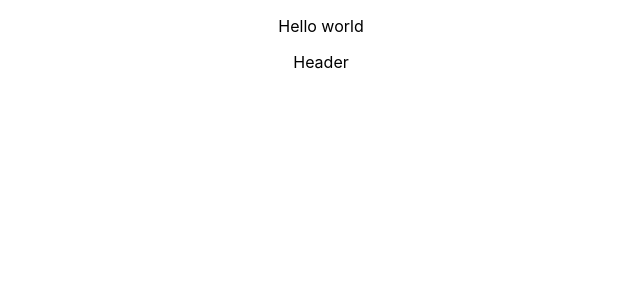
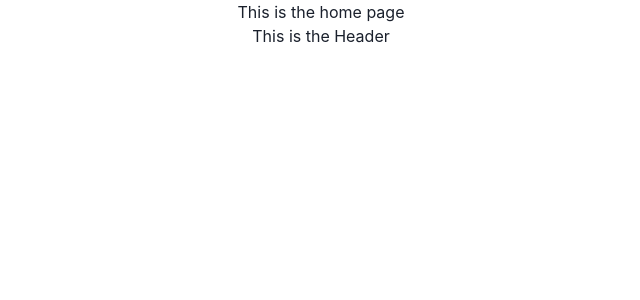
Before and after one commit to ProjectXV/GlamourHaven, a React (Create React App) app in the folder client/: page / in a window 1280 px wide. Shown: the top 300 px of the page, without its empty margins (319-959 px from the left). Built offline with nearby package versions, Linux system fonts and the light colour scheme.

Commit message:
🔧 Minor changes

```diff
--- a/client/src/App.js
+++ b/client/src/App.js
@@ -1,18 +1,16 @@
 // import logo from './logo.svg';
 import "./App.css";
-import { Routes, Route, BrowserRouter as Router } from "react-router-dom";
+import { Routes, Route } from "react-router-dom";
 import Home from "./pages/Home";
 import About from "./pages/About";
 
 function App() {
   return (
     <div className="App">
-      <Router>
-        <Routes>
-          <Route path="/" element={<Home />} />
-          <Route path="/about" element={<About />} />
-        </Routes>
-      </Router>
+      <Routes>
+        <Route path="/" element={<Home />} />
+        <Route path="/about" element={<About />} />
+      </Routes>
     </div>
   );
 }
--- a/client/src/components/Header.jsx
+++ b/client/src/components/Header.jsx
@@ -3,7 +3,7 @@ import React from "react";
 const Header = () => {
   return (
     <div>
-      <p>Header</p>
+      <p>This is the Header</p>
     </div>
   );
 };
--- a/client/src/index.js
+++ b/client/src/index.js
@@ -1,14 +1,21 @@
-import React from 'react';
-import ReactDOM from 'react-dom';
-import './index.css';
-import App from './App';
-import reportWebVitals from './reportWebVitals';
+import React from "react";
+import ReactDOM from "react-dom";
+import "./index.css";
+import App from "./App";
+import { theme } from "./utils/theme";
+import reportWebVitals from "./reportWebVitals";
+import { BrowserRouter as Router } from "react-router-dom";
+import { ChakraProvider } from "@chakra-ui/react";
 
 ReactDOM.render(
   <React.StrictMode>
-    <App />
+    <ChakraProvider theme={theme}>
+      <Router>
+        <App />
+      </Router>
+    </ChakraProvider>
   </React.StrictMode>,
-  document.getElementById('root')
+  document.getElementById("root")
 );
 
 // If you want to start measuring performance in your app, pass a function
--- a/client/src/pages/About.js
+++ b/client/src/pages/About.js
@@ -4,7 +4,7 @@ import Header from "../components/Header";
 const About = () => {
   return (
     <div>
-      <p>About page</p>
+      <p>This is the About page</p>
       <Header />
     </div>
   );
--- a/client/src/pages/Home.js
+++ b/client/src/pages/Home.js
@@ -4,7 +4,7 @@ import Header from "../components/Header";
 const Home = () => {
   return (
     <div>
-      <p>Hello world</p>
+      <p>This is the home page</p>
       <Header />
     </div>
   );
--- /dev/null
+++ b/client/src/utils/theme.js
@@ -0,0 +1,31 @@
+import { extendTheme } from "@chakra-ui/react";
+
+const theme = extendTheme({
+  styles: {
+    colors: {
+      neutral: {
+        900: "",
+        800: "",
+        700: "",
+        600: "#242424",
+        500: "#3A3A3A",
+        400: "#8B8B8B",
+        300: "#BEBEBE",
+        200: "#EBEBEB",
+        100: "#F9F9F9",
+      },
+    },
+    global: {
+      "a, button": {
+        _focus: {
+          outline: "none",
+        },
+      },
+      svg: {
+        color: "#8B8B8B",
+      },
+    },
+  },
+});
+
+export { theme };
```
